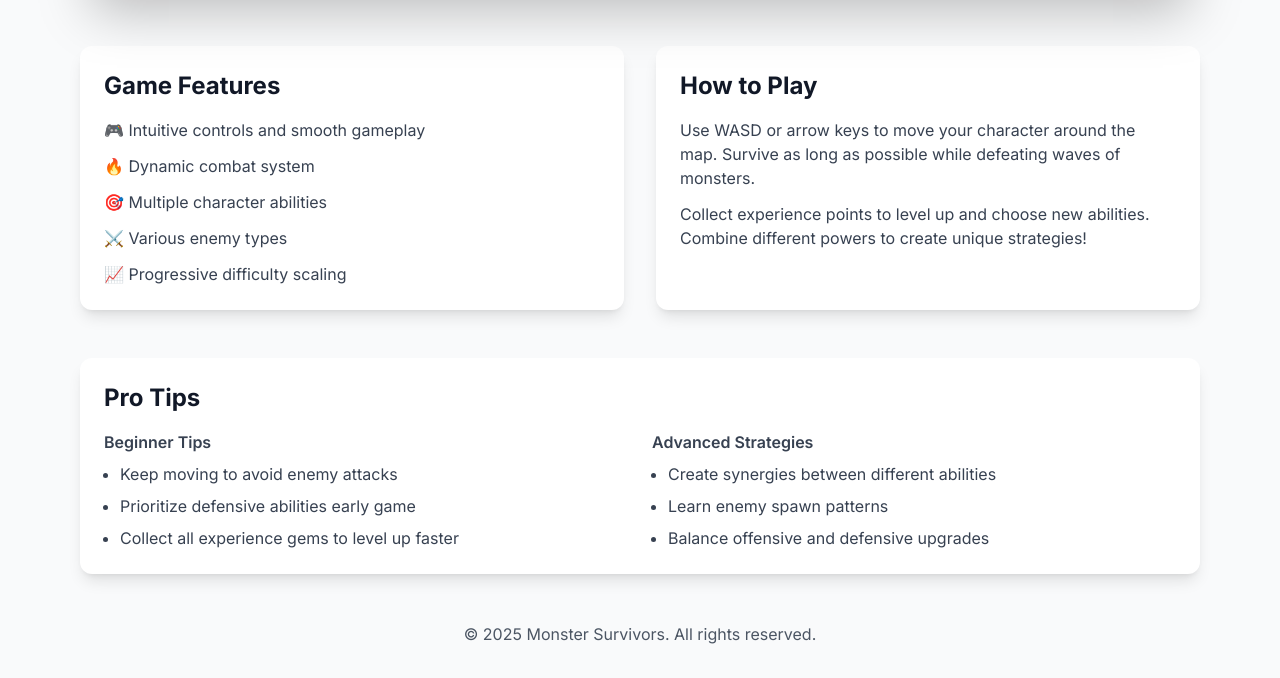
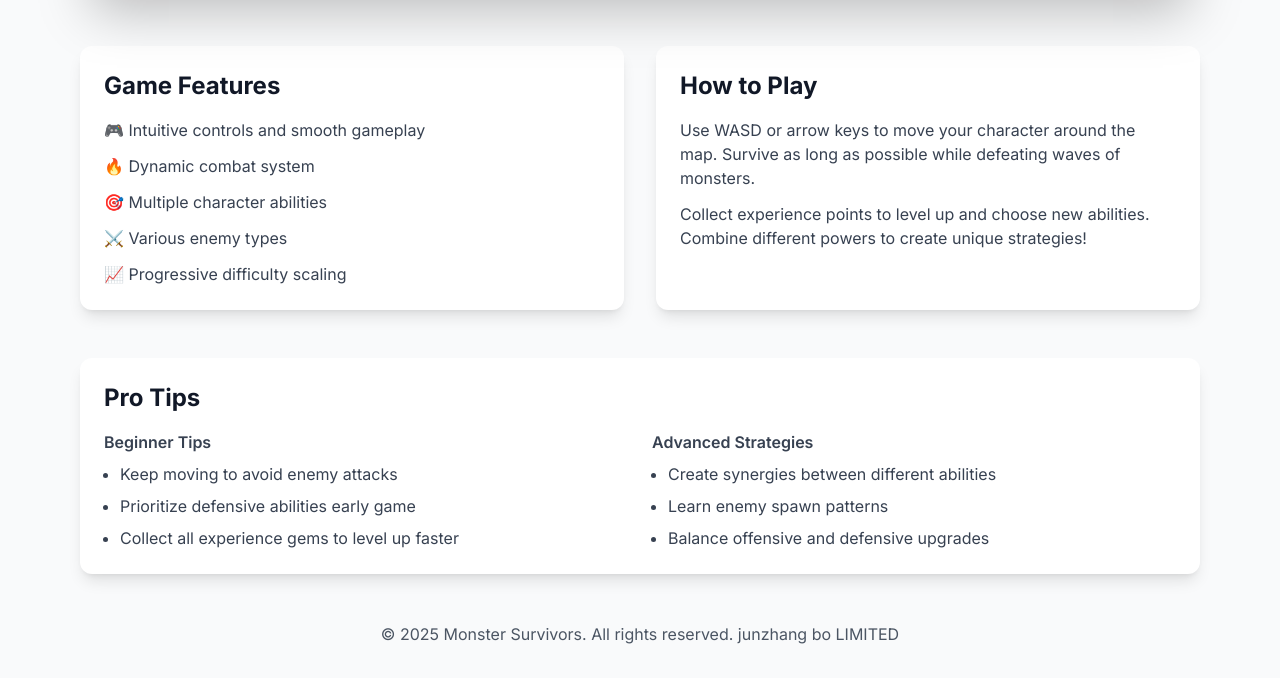
Before and after one commit to EEE2789/monster-survivors-website, a plain HTML site: page index.html in a window 1280 px wide. Shown: the part 820-1498 px from the top of the page. Drawn offline with nearby package versions, Linux system fonts and the light colour scheme.

Commit message:
index.html

```diff
--- a/index.html
+++ b/index.html
@@ -78,7 +78,7 @@
 
         <!-- Footer -->
         <footer class="mt-12 text-center text-gray-600">
-            <p>&copy; 2025 Monster Survivors. All rights reserved.</p>
+            <p>&copy; 2025 Monster Survivors. All rights reserved. junzhang bo LIMITED </p>
         </footer>
     </div>
 </body>
```
